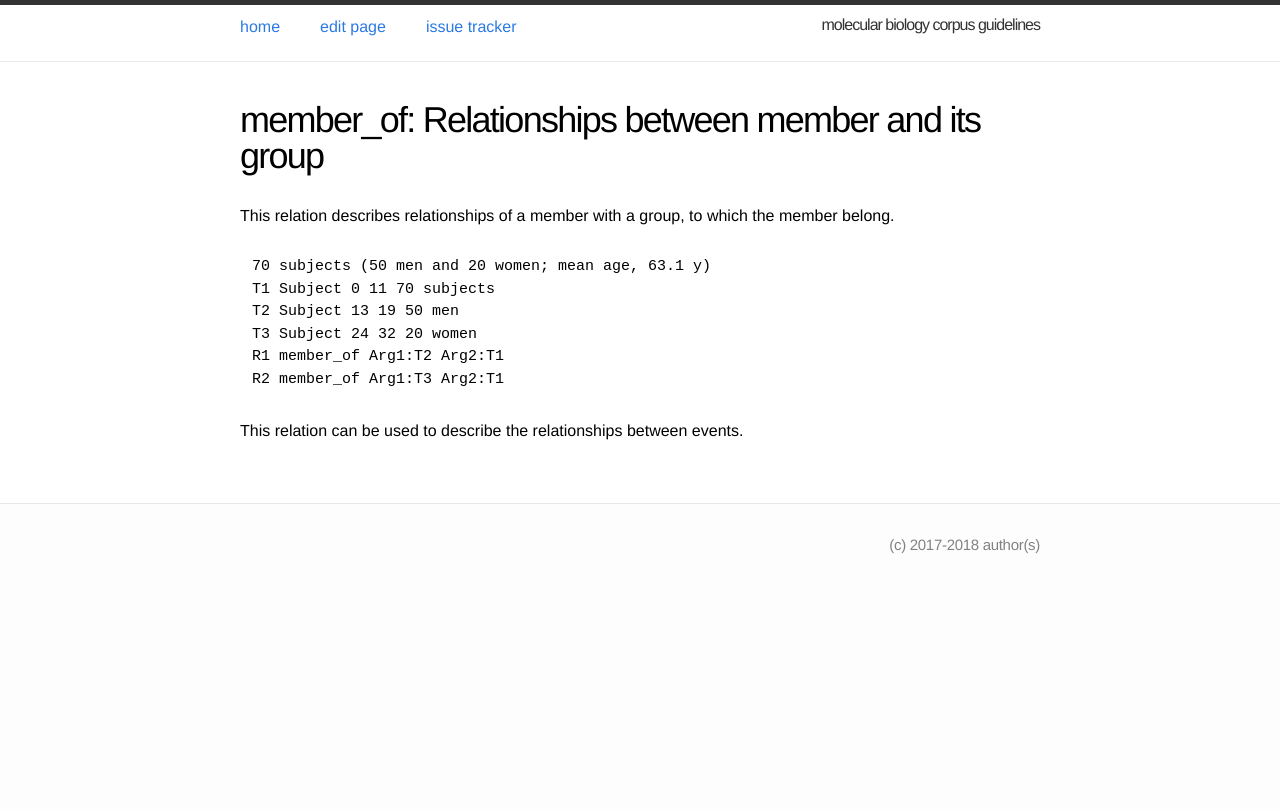
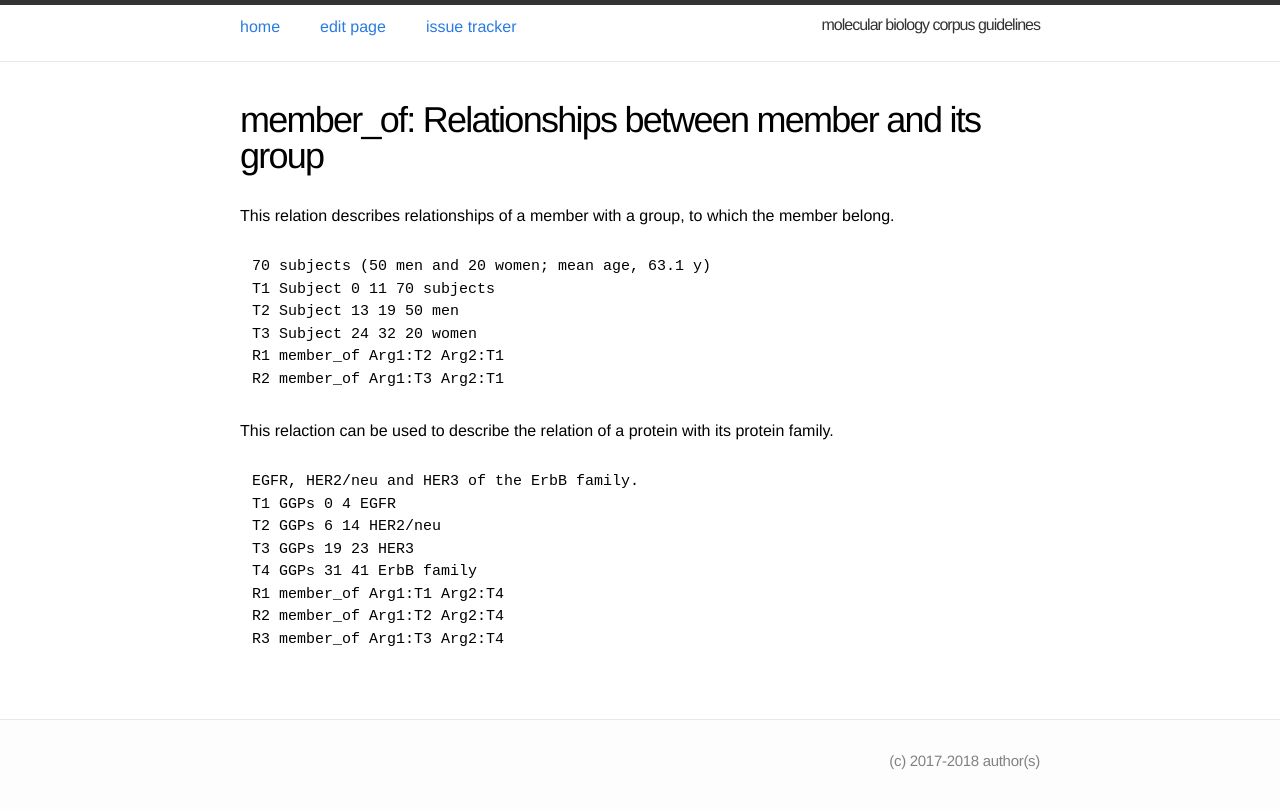
Before and after one commit to ezcatdb/molbiol_lung_corpus-guidelines, a Jekyll site: the page built from _relation/member_of.md, in a window 1280 px wide. Shown: the top 809 px of the page. Built offline with Jekyll 4.4.1, drawn with Linux system fonts in a browser that asks for light colours.

Commit message:
To correct index.md, and part_of.md & member_of.md in _relation/

```diff
--- a/_relation/member_of.md
+++ b/_relation/member_of.md
@@ -16,4 +16,19 @@ R1 member_of Arg1:T2 Arg2:T1
 R2 member_of Arg1:T3 Arg2:T1
 ~~~
 
+This relaction can be used to describe the relation of a protein with its protein family.
+
+~~~ ann
+EGFR, HER2/neu and HER3 of the ErbB family.
+T1 GGPs 0 4 EGFR
+T2 GGPs 6 14 HER2/neu
+T3 GGPs 19 23 HER3
+T4 GGPs 31 41 ErbB family
+R1 member_of Arg1:T1 Arg2:T4
+R2 member_of Arg1:T2 Arg2:T4
+R3 member_of Arg1:T3 Arg2:T4
+~~~
+
+<!---
 This relation can be used to describe the relationships between events.
+--->
```
Also changed, not shown: _relation/part_of.md (+15 -2 lines), index.md (+1 -0 lines).
